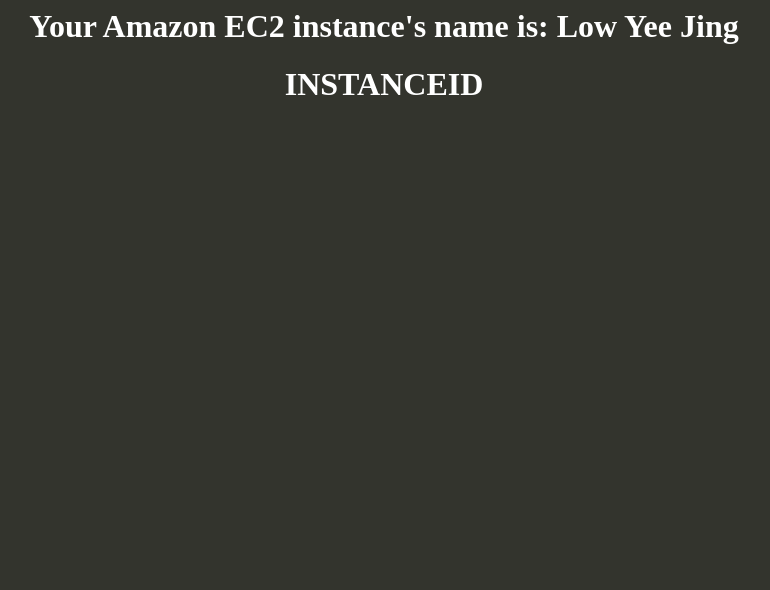
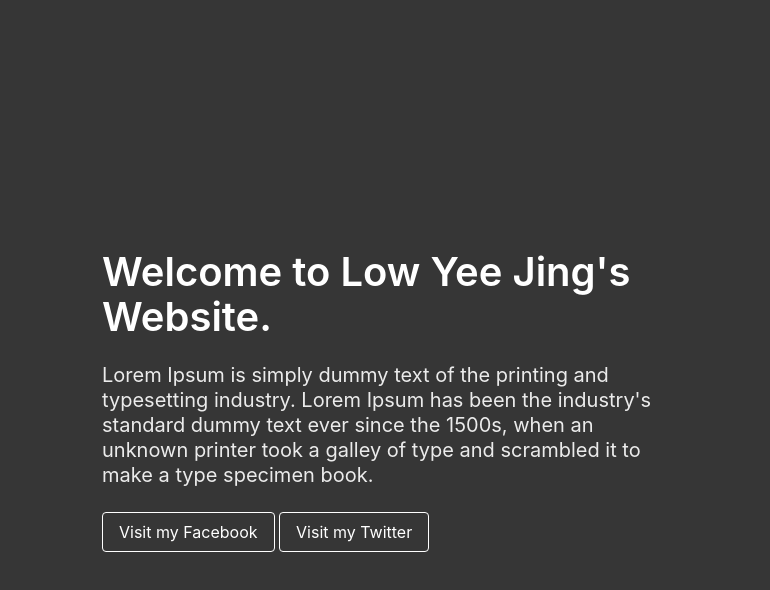
Before and after one commit to lowyeejing/lowyeejing.github.io, a plain HTML site: page index.html in a window 1280 px wide. Shown: the whole page, without its empty margins (256-1026 px from the left). Drawn offline with nearby package versions, Linux system fonts and the light colour scheme.

Commit message:
Update index.html

```diff
--- a/index.html
+++ b/index.html
@@ -1,26 +1,32 @@
+<!DOCTYPE html>
 <html>
-
-<head>
-    <style>
-        body {
-            background-color: #33342D;
-        }
-
-        h1 {
-            color: white;
-        }
-
-        h1 {
-            text-align: center
-        }
-    </style>
-</head>
-
+    <head>
+        <title>Your Name's Website</title>
+        <link rel="stylesheet"
+            href="https://cdn.jsdelivr.net/npm/bulma@0.9.2/css/bulma.min.css">
+        <meta name="viewport" content="width=device-width, initial-scale=1">
+    </head>
 <body>
-
-    <h1>Your Amazon EC2 instance's name is: Low Yee Jing</h1>
-    <h1>INSTANCEID</h1>
-
+    <section class="hero is-fullheight is-dark">
+        <div class="hero-body">
+            <div class="container">
+            <div class="columns is-vcentered is-centered">
+                <div class="column is-6">
+                    <div class="block">
+                        <h1 class="title is-2">Welcome to Low Yee Jing's Website.</h1>
+                    </div>
+                    <div class="block">
+                        <h2 class="subtitle">Lorem Ipsum is simply dummy text of the printing and typesetting industry. Lorem Ipsum has been the industry's standard dummy text ever since the 1500s, when an unknown printer took a galley of type and scrambled it to make a type specimen book.<br>
+                        </h2>
+                    </div>
+                    <div class="block buttons">
+                        <a href="https://facebook.com/"><button class="button is-white is-outlined">Visit my Facebook</button></a> &nbsp;
+                        <a href="https://twitter.com/"><button class="button is-white is-outlined">Visit my Twitter</button></a>
+                    </div>
+                </div>
+            </div>
+            </div>
+        </div>
+    </section>
 </body>
-
 </html>
```
